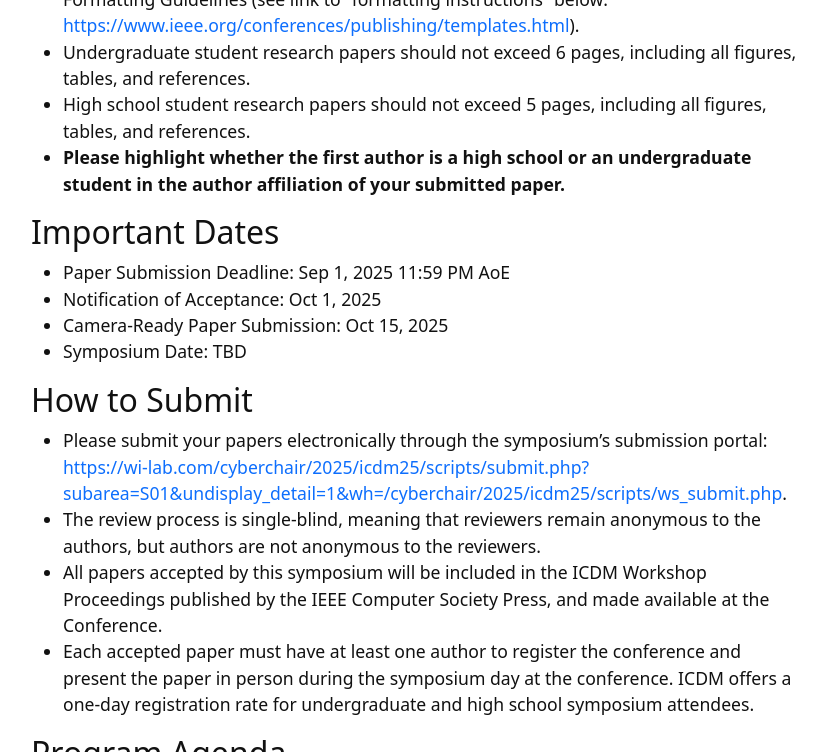
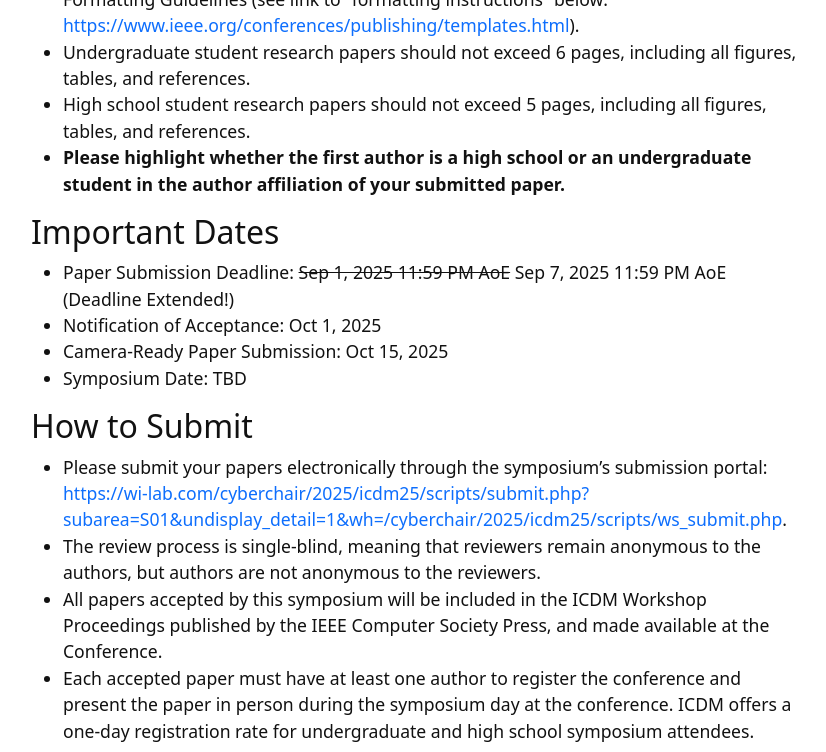
Before and after one commit to xuanwang91/2025-ICDM-UGHS, a Jekyll site: the page built from index.md, in a window 1280 px wide and 900 px high, scrolled down 1558 px, cut to the strip 0-752 px from the top of the window. Shown: the whole strip, without its empty margins (221-1047 px from the left). Built offline with Jekyll 4.4.1, drawn with Linux system fonts in a browser that asks for light colours.

Commit message:
Update index.md

```diff
--- a/index.md
+++ b/index.md
@@ -118,7 +118,7 @@ Submitted papers should present novel ideas, methodologies, algorithms, or appli
 - **Please highlight whether the first author is a high school or an undergraduate student in the author affiliation of your submitted paper.**
 
 ## Important Dates
-- Paper Submission Deadline: Sep 1, 2025 11:59 PM AoE
+- Paper Submission Deadline: ~~Sep 1, 2025 11:59 PM AoE~~ Sep 7, 2025 11:59 PM AoE (Deadline Extended!)
 - Notification of Acceptance: Oct 1, 2025
 - Camera-Ready Paper Submission: Oct 15, 2025
 - Symposium Date: TBD
```
